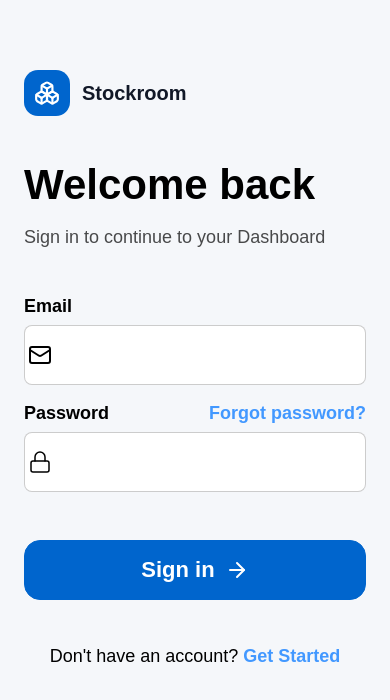
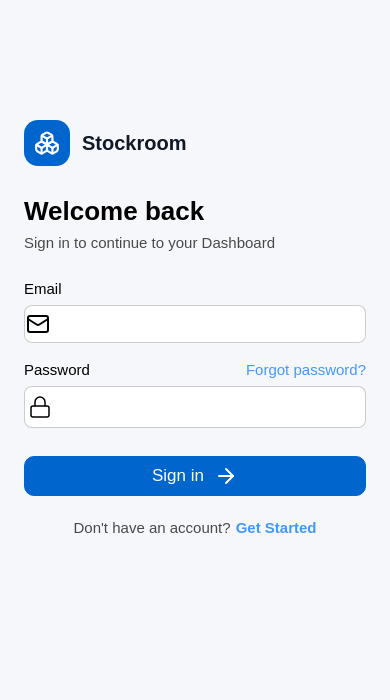
Before and after one commit to Atafo1/inventoryapp, a React (Vite) app: page / in a window 390 px wide. Shown: the top 700 px of the page. Built offline with nearby package versions, Linux system fonts and the light colour scheme.

Commit message:
your commit message

```diff
--- a/src/HomePage.css
+++ b/src/HomePage.css
@@ -75,7 +75,7 @@ body{
 .thehead{
     text-align: left;
 }
-.welcome{
+.welcomelogin{
     padding: 0px;
     padding-bottom: 5px;
     margin: 0px;
@@ -201,14 +201,15 @@ form label{
     margin-bottom: 25px;
   }
 
-  .welcome {
-    font-size: 42px;
-    margin-bottom: 10px;
+  .welcomelogin {
+    font-size: 26px;
+    text-align: left;
   }
 
   .thehead p {
-    font-size: 18px;
+    font-size: 15px;
     line-height: 1.5;
+       padding-bottom: 0px;
   }
 
   form label {
@@ -223,7 +224,8 @@ form label{
   }
 
   .pword-section p {
-    font-size: 16px;
+     font-size: 15px;
+    font-weight: 300;
     margin: 0;
   }
 
@@ -235,11 +237,11 @@ form label{
 
   .signin-btn {
     width: 100%;
-    height: 60px;
-    margin-top: 30px;
-    border-radius: 16px;
-    font-size: 22px;
-    font-weight: 600;
+    height: 40px;
+
+    border-radius: 10px;
+    font-size: 17px;
+    font-weight: 400;
   }
 
   .btn-con {
@@ -248,13 +250,17 @@ form label{
 
   .account-section {
     justify-content: center;
-    margin-top: 28px;
-    font-size: 18px;
+     margin-top: 8px;
+    font-size: 15px;
+
     gap: 5px;
     flex-wrap: wrap;
   }
+  .acc{
+    opacity: 0.7;
+  }
 
   .link {
-    font-size: 18px;
+    font-size: 15px;
   }
 }
--- a/src/HomePage.tsx
+++ b/src/HomePage.tsx
@@ -74,7 +74,7 @@ export function HomePage() {
           </div>
           <form onSubmit={handleLogin}>
             <div className="thehead">
-              <h4 className="welcome">Welcome back</h4>
+              <h4 className="welcomelogin">Welcome back</h4>
               <p>Sign in to continue to your Dashboard</p>
             </div>
             <div className="pword-section">
@@ -87,7 +87,7 @@ export function HomePage() {
                 alignItems: "center",
                 backgroundColor: "white",
                 border: "1px solid rgba(0,0,0,0.2)",
-                padding: "3px",
+                padding: "1px",
                 borderRadius: "8px",
               }}
             >
@@ -134,9 +134,9 @@ export function HomePage() {
               </div>
             </button>
             <div className="account-section">
-              <p> Don't have an account? </p>
+              <p className="acc"> Don't have an account? </p>
               <NavLink to="/signup" className="link">
-                <p className="acc">Get Started</p>
+                <p>Get Started</p>
               </NavLink>
             </div>
           </form>
--- a/src/pages/Signup.css
+++ b/src/pages/Signup.css
@@ -157,6 +157,7 @@ form input{
 
   body {
     background: #F5F7FA;
+    margin-top: 50px;
   }
 
   .container {
@@ -183,7 +184,7 @@ form input{
         display:flex;
         color:#111827;
         padding:0;
-        margin-bottom:45px;
+        margin-bottom:30px;
     }
 
     .mobile-header .mainboxesone{
@@ -219,8 +220,9 @@ form input{
   }
 
   .thehead p {
-    font-size: 18px;
+    font-size: 15px;
     line-height: 1.5;
+     padding-bottom: 0px;
   }
 
   form label {
@@ -237,8 +239,8 @@ form input{
 
 
   .pword-section p {
-    font-size: 18px;
-    font-weight: 600;
+    font-size: 15px;
+    font-weight: 300;
     margin: 0;
   }
 
@@ -248,9 +250,8 @@ form input{
 
   form input {
     width: 95%;
-    height: 50px;
-    padding:0px;
-    border-radius: 16px;
+    height: 30px;
+    border:none;
     font-size: 18px;
 
   }
@@ -262,11 +263,11 @@ form input{
 
   .signin-btn {
     width: 100%;
-    height: 60px;
-    margin-top: 30px;
-    border-radius: 16px;
-    font-size: 22px;
-    font-weight: 600;
+    height: 40px;
+
+    border-radius: 10px;
+    font-size: 17px;
+    font-weight: 400;
   }
 
   .btn-con {
@@ -275,13 +276,15 @@ form input{
 
   .account-section {
     justify-content: center;
-    margin-top: 28px;
-    font-size: 18px;
+    margin-top: 8px;
+    font-size: 15px;
     gap: 5px;
     flex-wrap: wrap;
   }
-
+.acc{
+  opacity: 0.7;
+}
   .link {
-    font-size: 18px;
+    font-size: 15px;
   }
 }
--- a/src/pages/Signup.tsx
+++ b/src/pages/Signup.tsx
@@ -158,9 +158,9 @@ export function Signup() {
             </button>
 
             <div className="account-section">
-              <p> Already have an account? </p>
+              <p className="acc"> Already have an account? </p>
               <NavLink to="/" className="link">
-                <p className="acc">Sign in</p>
+                <p>Sign in</p>
               </NavLink>
             </div>
           </form>
```
